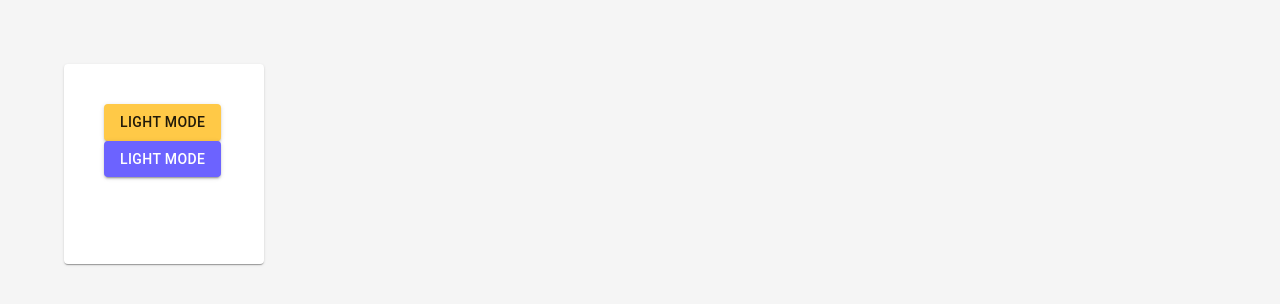
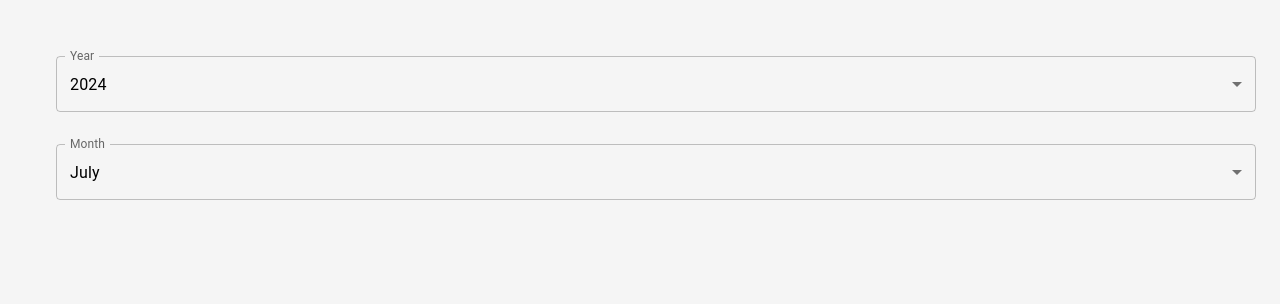
Before and after one commit to Mindwell-Smart-Diary/Mindwell, a React (Vite) app in the folder Client/: page / in a window 1280 px wide. Shown: the top 304 px of the page. Built offline with nearby package versions, Linux system fonts and the light colour scheme.

Commit message:
select input

```diff
--- a/Client/src/App.tsx
+++ b/Client/src/App.tsx
@@ -1,19 +1,13 @@
-import { Button, Card, ThemeProvider } from "@mui/material";
+import { ThemeProvider } from "@mui/material";
 import { useThemeMode } from "./hooks/ThemeModeContext";
+import { Calender } from "./pages/Calender";
 
 const App = () => {
-  const { isDarkMode, toggleDarkMode, theme } = useThemeMode();
+  const { theme } = useThemeMode();
 
   return (
     <ThemeProvider theme={theme}>
-      <Card sx={{ p: 5, m: 8, width: 200, height: 200 }}>
-        <Button variant="contained" color="secondary" onClick={toggleDarkMode}>
-          {!isDarkMode ? "Light Mode" : "Dark Mode"}
-        </Button>
-        <Button variant="contained" color="primary" onClick={toggleDarkMode}>
-          {!isDarkMode ? "Light Mode" : "Dark Mode"}
-        </Button>
-      </Card>
+      <Calender />
     </ThemeProvider>
   );
 };
--- /dev/null
+++ b/Client/src/pages/Calender.tsx
@@ -0,0 +1,65 @@
+import { Month, MONTHS_OF_YEAR } from "@/types/enums/Month";
+import { YEARS } from "@/utilities/DateUtils";
+import { Box, FormControl, InputLabel, MenuItem, Select } from "@mui/material";
+import { useState } from "react";
+
+export const Calender = () => {
+  const currentDate = new Date();
+  const currentYear: number = currentDate.getFullYear();
+  const currentMonth: Month = currentDate.getMonth() + 1;
+
+  const [selectedYear, setSelectedYear] = useState<number>(currentYear);
+  const [selectedMonth, setSelectedMonth] = useState<Month>(currentMonth);
+
+  return (
+    <Box p={5} sx={{ minWidth: 120 }}>
+      <FormControl sx={{ m: 2 }} fullWidth>
+        <InputLabel id="selected-year">Year</InputLabel>
+        <Select
+          MenuProps={{
+            PaperProps: {
+              style: {
+                maxHeight: 200,
+              },
+            },
+          }}
+          labelId="selected-year"
+          value={selectedYear}
+          label="Year"
+          onChange={(e) => setSelectedYear(Number(e.target.value))}
+        >
+          {[...YEARS].map((year) => (
+            <MenuItem key={year} value={year}>
+              {year}
+            </MenuItem>
+          ))}
+        </Select>
+      </FormControl>
+
+      <FormControl sx={{ m: 2 }} fullWidth>
+        <InputLabel id="selected-month">Month</InputLabel>
+        <Select
+          MenuProps={{
+            PaperProps: {
+              style: {
+                maxHeight: 200,
+              },
+            },
+          }}
+          labelId="selected-month"
+          value={selectedMonth}
+          label="Month"
+          onChange={(e) => setSelectedMonth(e.target.value as Month)}
+        >
+          {[...Object.values(Month)]
+            .filter((month) => typeof month === "number")
+            .map((month) => (
+              <MenuItem key={month} value={month}>
+                {MONTHS_OF_YEAR[month - 1]}
+              </MenuItem>
+            ))}
+        </Select>
+      </FormControl>
+    </Box>
+  );
+};
--- a/Client/src/utilities/DateUtils.ts
+++ b/Client/src/utilities/DateUtils.ts
@@ -2,6 +2,8 @@ import { CalendarDay } from "../types/CalendarDay";
 import { Day } from "../types/enums/Day";
 import { Month } from "../types/enums/Month";
 import { MonthCalendar } from "../types/MonthCalendar";
+
+export const YEARS: number[] = [2024, 2025, 2026, 2027, 2028, 2029];
 
 //TODO create a api call to fetch data from a server instead of this mock data
 export const getMonthCalendar = (month: Month, year: number): MonthCalendar => {
```
